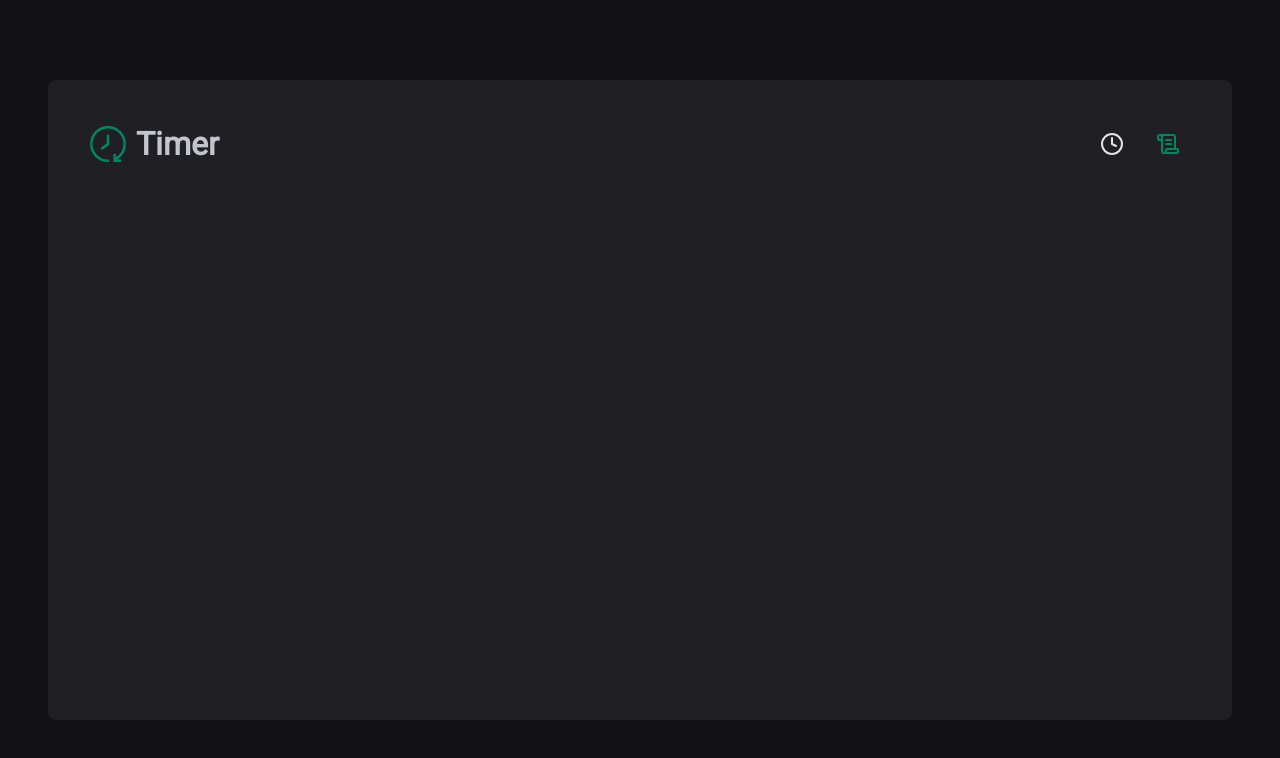
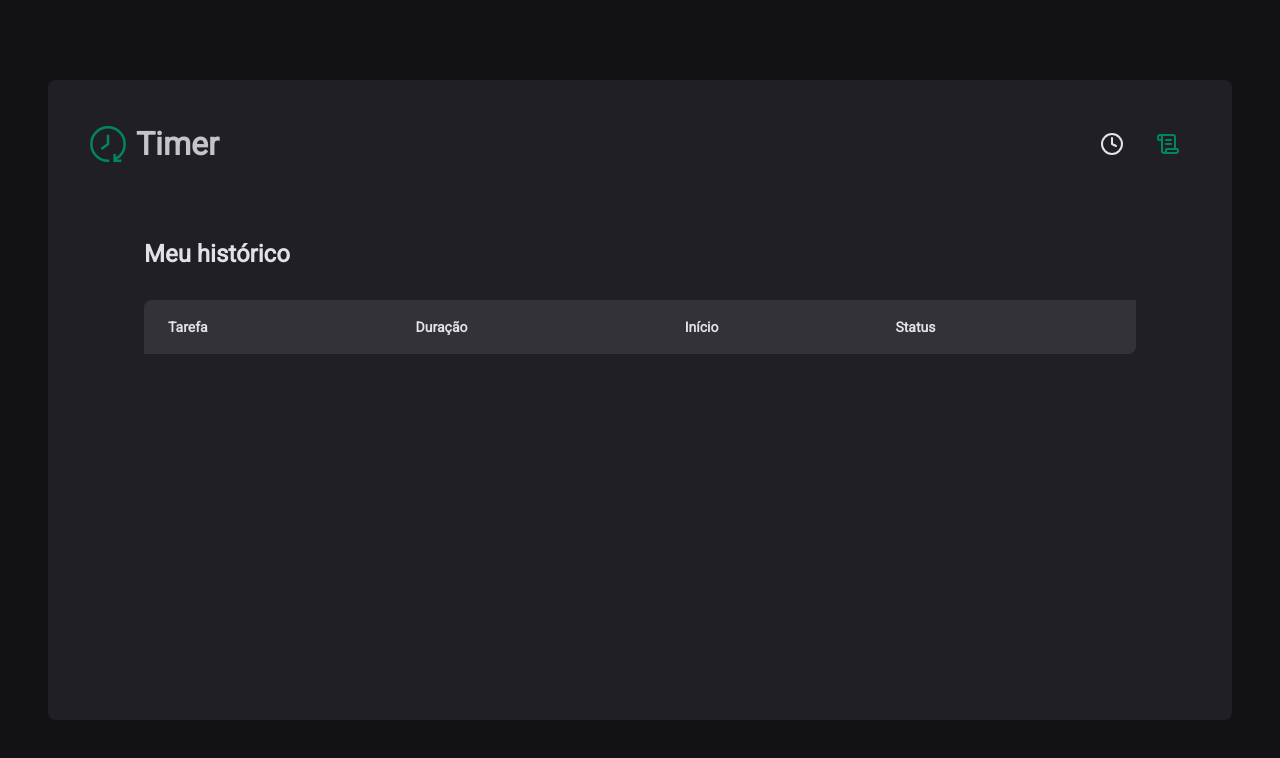
Before and after one commit to wesleyfreit/timer, a React (Vite) app: page /history in a window 1280 px wide. Shown: the top 758 px of the page. Built offline with nearby package versions, Linux system fonts and the light colour scheme.

Commit message:
feat: add all history page and styles with a list of cycles

```diff
--- a/src/pages/history/index.tsx
+++ b/src/pages/history/index.tsx
@@ -1,3 +1,51 @@
+import { formatDistanceToNow } from 'date-fns';
+import { ptBR } from 'date-fns/locale/pt-BR';
+import { UseCycles } from '../../hooks/use-cycles';
+import { HistoryContainer, HistoryList, Status } from './styles';
+
 export function History() {
-  return <main></main>;
+  const { cycles } = UseCycles();
+
+  return (
+    <HistoryContainer>
+      <h1>Meu histórico</h1>
+
+      <HistoryList>
+        <table>
+          <thead>
+            <tr>
+              <th>Tarefa</th>
+              <th>Duração</th>
+              <th>Início</th>
+              <th>Status</th>
+            </tr>
+          </thead>
+
+          <tbody>
+            {cycles.map((cycle) => (
+              <tr key={cycle.id}>
+                <td>{cycle.task}</td>
+                <td>{cycle.minutesAmount} minutos</td>
+                <td>
+                  {formatDistanceToNow(new Date(cycle.startDate), {
+                    addSuffix: true,
+                    locale: ptBR,
+                  })}
+                </td>
+                <td>
+                  {cycle.finishedDate && <Status $statusColor="green">Concluído</Status>}
+                  {cycle.interruptedDate && (
+                    <Status $statusColor="red">Interrompido</Status>
+                  )}
+                  {!cycle.finishedDate && !cycle.interruptedDate && (
+                    <Status $statusColor="yellow">Em andamento</Status>
+                  )}
+                </td>
+              </tr>
+            ))}
+          </tbody>
+        </table>
+      </HistoryList>
+    </HistoryContainer>
+  );
 }
--- /dev/null
+++ b/src/pages/history/styles.ts
@@ -0,0 +1,93 @@
+import styled from 'styled-components';
+
+export const HistoryContainer = styled.main`
+  flex: 1;
+  padding: 3.5rem;
+  display: flex;
+  flex-direction: column;
+
+  h1 {
+    font-size: 1.5rem;
+    color: ${({ theme }) => theme['gray-100']};
+  }
+
+  @media (max-width: 700px) {
+    padding: 1.5rem;
+  }
+
+  @media (max-width: 500px) {
+    padding: 1.5rem 0.5rem;
+  }
+`;
+export const HistoryList = styled.div`
+  flex: 1;
+  overflow: auto;
+  margin-top: 2rem;
+
+  table {
+    width: 100%;
+    border-collapse: collapse;
+    min-width: 600px;
+
+    th {
+      background-color: ${({ theme }) => theme['gray-600']};
+      padding: 1rem;
+      text-align: left;
+      color: ${({ theme }) => theme['gray-100']};
+      font-size: 0.875rem;
+      line-height: 1.6;
+
+      &:first-child {
+        border-top-left-radius: 8px;
+        padding-left: 1.5rem;
+      }
+
+      &:last-child {
+        border-bottom-right-radius: 8px;
+        padding-right: 1.5rem;
+      }
+    }
+
+    td {
+      background-color: ${({ theme }) => theme['gray-700']};
+      border-top: 4px solid ${({ theme }) => theme['gray-800']};
+      padding: 1rem;
+      font-size: 0.875rem;
+      line-height: 1.6;
+
+      &:first-child {
+        padding-left: 1.5rem;
+        width: 50%;
+      }
+
+      &:last-child {
+        padding-right: 1.5rem;
+      }
+    }
+  }
+`;
+
+const STATUS_COLOR = {
+  yellow: 'yellow-500',
+  red: 'red-500',
+  green: 'green-500',
+} as const;
+
+interface StatusProps {
+  $statusColor: keyof typeof STATUS_COLOR;
+}
+
+export const Status = styled.span<StatusProps>`
+  display: flex;
+  align-items: center;
+  gap: 0.5rem;
+
+  &::before {
+    content: '';
+    width: 0.5rem;
+    height: 0.5rem;
+    border-radius: 9999px;
+
+    background-color: ${({ theme, $statusColor }) => theme[STATUS_COLOR[$statusColor]]};
+  }
+`;
```
